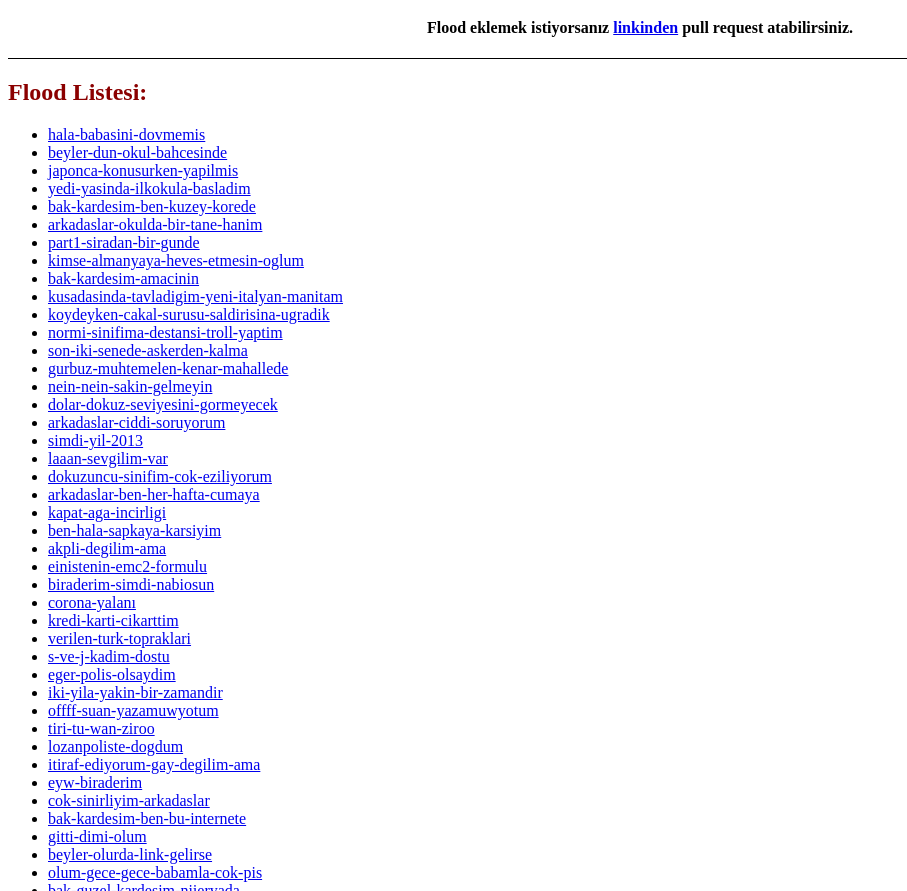
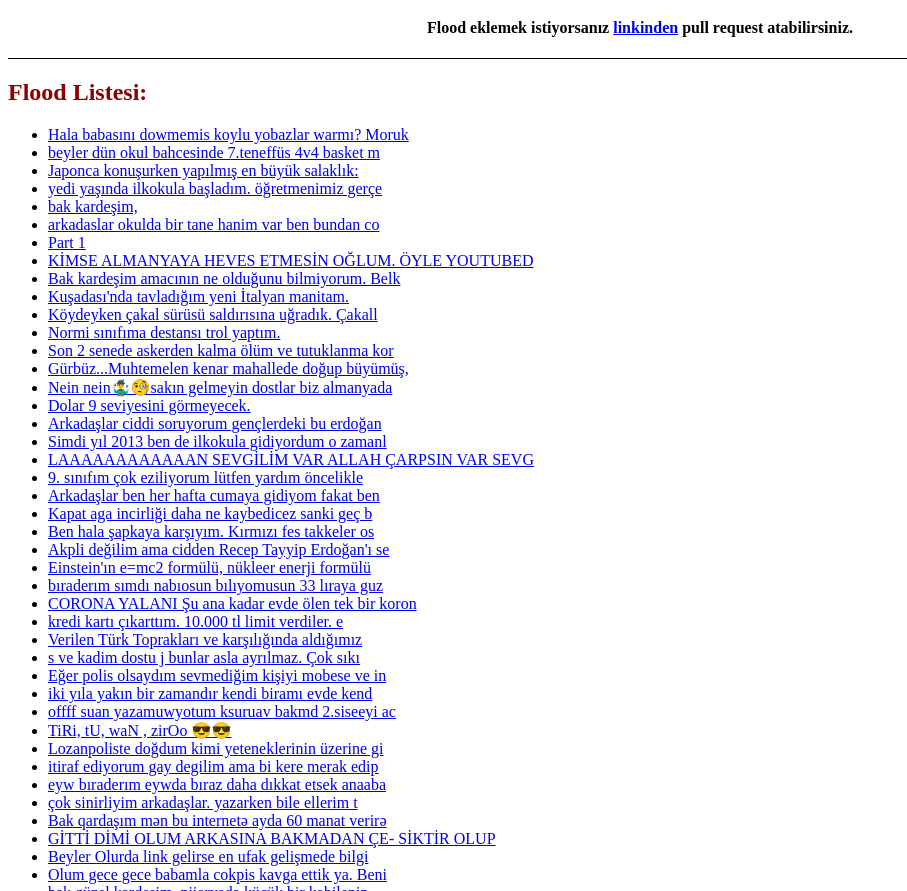
Before and after one commit to flood-archive/flood-archive.github.io, a plain HTML site: page docs/index.html in a window 1280 px wide. Shown: the part 61-952 px from the top of the page, without its empty margins (0-907 px from the left). Drawn offline with Linux system fonts and the light colour scheme.

Commit message:
Improve listing.

```diff
--- a/docs/index.html
+++ b/docs/index.html
@@ -33,55 +33,67 @@
 <div class="flood-list">
     <h2>Flood Listesi:</h2>
     <ul>
-    	<li><a href='https://raw.githubusercontent.com/flood-archive/flood-archive.github.io/master/floods/hala-babasini-dovmemis.txt'>hala-babasini-dovmemis</a></li>
-		<li><a href='https://raw.githubusercontent.com/flood-archive/flood-archive.github.io/master/floods/beyler-dun-okul-bahcesinde.txt'>beyler-dun-okul-bahcesinde</a></li>
-		<li><a href='https://raw.githubusercontent.com/flood-archive/flood-archive.github.io/master/floods/japonca-konusurken-yapilmis.txt'>japonca-konusurken-yapilmis</a></li>
-		<li><a href='https://raw.githubusercontent.com/flood-archive/flood-archive.github.io/master/floods/yedi-yasinda-ilkokula-basladim.txt'>yedi-yasinda-ilkokula-basladim</a></li>
-		<li><a href='https://raw.githubusercontent.com/flood-archive/flood-archive.github.io/master/floods/bak-kardesim-ben-kuzey-korede.txt'>bak-kardesim-ben-kuzey-korede</a></li>
-		<li><a href='https://raw.githubusercontent.com/flood-archive/flood-archive.github.io/master/floods/arkadaslar-okulda-bir-tane-hanim.txt'>arkadaslar-okulda-bir-tane-hanim</a></li>
-		<li><a href='https://raw.githubusercontent.com/flood-archive/flood-archive.github.io/master/floods/part1-siradan-bir-gunde.txt'>part1-siradan-bir-gunde</a></li>
-		<li><a href='https://raw.githubusercontent.com/flood-archive/flood-archive.github.io/master/floods/kimse-almanyaya-heves-etmesin-oglum.txt'>kimse-almanyaya-heves-etmesin-oglum</a></li>
-		<li><a href='https://raw.githubusercontent.com/flood-archive/flood-archive.github.io/master/floods/bak-kardesim-amacinin.txt'>bak-kardesim-amacinin</a></li>
-		<li><a href='https://raw.githubusercontent.com/flood-archive/flood-archive.github.io/master/floods/kusadasinda-tavladigim-yeni-italyan-manitam.txt'>kusadasinda-tavladigim-yeni-italyan-manitam</a></li>
-		<li><a href='https://raw.githubusercontent.com/flood-archive/flood-archive.github.io/master/floods/koydeyken-cakal-surusu-saldirisina-ugradik.txt'>koydeyken-cakal-surusu-saldirisina-ugradik</a></li>
-		<li><a href='https://raw.githubusercontent.com/flood-archive/flood-archive.github.io/master/floods/normi-sinifima-destansi-troll-yaptim.txt'>normi-sinifima-destansi-troll-yaptim</a></li>
-		<li><a href='https://raw.githubusercontent.com/flood-archive/flood-archive.github.io/master/floods/son-iki-senede-askerden-kalma.txt'>son-iki-senede-askerden-kalma</a></li>
-		<li><a href='https://raw.githubusercontent.com/flood-archive/flood-archive.github.io/master/floods/gurbuz-muhtemelen-kenar-mahallede.txt'>gurbuz-muhtemelen-kenar-mahallede</a></li>
-		<li><a href='https://raw.githubusercontent.com/flood-archive/flood-archive.github.io/master/floods/nein-nein-sakin-gelmeyin.txt'>nein-nein-sakin-gelmeyin</a></li>
-		<li><a href='https://raw.githubusercontent.com/flood-archive/flood-archive.github.io/master/floods/dolar-dokuz-seviyesini-gormeyecek.txt'>dolar-dokuz-seviyesini-gormeyecek</a></li>
-		<li><a href='https://raw.githubusercontent.com/flood-archive/flood-archive.github.io/master/floods/arkadaslar-ciddi-soruyorum.txt'>arkadaslar-ciddi-soruyorum</a></li>
-		<li><a href='https://raw.githubusercontent.com/flood-archive/flood-archive.github.io/master/floods/simdi-yil-2013.txt'>simdi-yil-2013</a></li>
-		<li><a href='https://raw.githubusercontent.com/flood-archive/flood-archive.github.io/master/floods/laaan-sevgilim-var.txt'>laaan-sevgilim-var</a></li>
-		<li><a href='https://raw.githubusercontent.com/flood-archive/flood-archive.github.io/master/floods/dokuzuncu-sinifim-cok-eziliyorum.txt'>dokuzuncu-sinifim-cok-eziliyorum</a></li>
-		<li><a href='https://raw.githubusercontent.com/flood-archive/flood-archive.github.io/master/floods/arkadaslar-ben-her-hafta-cumaya.txt'>arkadaslar-ben-her-hafta-cumaya</a></li>
-		<li><a href='https://raw.githubusercontent.com/flood-archive/flood-archive.github.io/master/floods/kapat-aga-incirligi.txt'>kapat-aga-incirligi</a></li>
-		<li><a href='https://raw.githubusercontent.com/flood-archive/flood-archive.github.io/master/floods/ben-hala-sapkaya-karsiyim.txt'>ben-hala-sapkaya-karsiyim</a></li>
-		<li><a href='https://raw.githubusercontent.com/flood-archive/flood-archive.github.io/master/floods/akpli-degilim-ama.txt'>akpli-degilim-ama</a></li>
-		<li><a href='https://raw.githubusercontent.com/flood-archive/flood-archive.github.io/master/floods/einistenin-emc2-formulu.txt'>einistenin-emc2-formulu</a></li>
-		<li><a href='https://raw.githubusercontent.com/flood-archive/flood-archive.github.io/master/floods/biraderim-simdi-nabiosun.txt'>biraderim-simdi-nabiosun</a></li>
-		<li><a href='https://raw.githubusercontent.com/flood-archive/flood-archive.github.io/master/floods/corona-yalanı.txt'>corona-yalanı</a></li>
-		<li><a href='https://raw.githubusercontent.com/flood-archive/flood-archive.github.io/master/floods/kredi-karti-cikarttim.txt'>kredi-karti-cikarttim</a></li>
-		<li><a href='https://raw.githubusercontent.com/flood-archive/flood-archive.github.io/master/floods/verilen-turk-topraklari.txt'>verilen-turk-topraklari</a></li>
-		<li><a href='https://raw.githubusercontent.com/flood-archive/flood-archive.github.io/master/floods/s-ve-j-kadim-dostu.txt'>s-ve-j-kadim-dostu</a></li>
-		<li><a href='https://raw.githubusercontent.com/flood-archive/flood-archive.github.io/master/floods/eger-polis-olsaydim.txt'>eger-polis-olsaydim</a></li>
-		<li><a href='https://raw.githubusercontent.com/flood-archive/flood-archive.github.io/master/floods/iki-yila-yakin-bir-zamandir.txt'>iki-yila-yakin-bir-zamandir</a></li>
-		<li><a href='https://raw.githubusercontent.com/flood-archive/flood-archive.github.io/master/floods/offff-suan-yazamuwyotum.txt'>offff-suan-yazamuwyotum</a></li>
-		<li><a href='https://raw.githubusercontent.com/flood-archive/flood-archive.github.io/master/floods/tiri-tu-wan-ziroo.txt'>tiri-tu-wan-ziroo</a></li>
-		<li><a href='https://raw.githubusercontent.com/flood-archive/flood-archive.github.io/master/floods/lozanpoliste-dogdum.txt'>lozanpoliste-dogdum</a></li>
-		<li><a href='https://raw.githubusercontent.com/flood-archive/flood-archive.github.io/master/floods/itiraf-ediyorum-gay-degilim-ama.txt'>itiraf-ediyorum-gay-degilim-ama</a></li>
-		<li><a href='https://raw.githubusercontent.com/flood-archive/flood-archive.github.io/master/floods/eyw-biraderim.txt'>eyw-biraderim</a></li>
-		<li><a href='https://raw.githubusercontent.com/flood-archive/flood-archive.github.io/master/floods/cok-sinirliyim-arkadaslar.txt'>cok-sinirliyim-arkadaslar</a></li>
-		<li><a href='https://raw.githubusercontent.com/flood-archive/flood-archive.github.io/master/floods/bak-kardesim-ben-bu-internete.txt'>bak-kardesim-ben-bu-internete</a></li>
-		<li><a href='https://raw.githubusercontent.com/flood-archive/flood-archive.github.io/master/floods/gitti-dimi-olum.txt'>gitti-dimi-olum</a></li>
-		<li><a href='https://raw.githubusercontent.com/flood-archive/flood-archive.github.io/master/floods/beyler-olurda-link-gelirse.txt'>beyler-olurda-link-gelirse</a></li>
-		<li><a href='https://raw.githubusercontent.com/flood-archive/flood-archive.github.io/master/floods/olum-gece-gece-babamla-cok-pis.txt'>olum-gece-gece-babamla-cok-pis</a></li>
-		<li><a href='https://raw.githubusercontent.com/flood-archive/flood-archive.github.io/master/floods/bak-guzel-kardesim-nijeryada.txt'>bak-guzel-kardesim-nijeryada</a></li>
-		<li><a href='https://raw.githubusercontent.com/flood-archive/flood-archive.github.io/master/floods/sayin-bezmenler.txt'>sayin-bezmenler</a></li>
-		<li><a href='https://raw.githubusercontent.com/flood-archive/flood-archive.github.io/master/floods/kim-jong-un.txt'>kim-jong-un</a></li>
-		<li><a href='https://raw.githubusercontent.com/flood-archive/flood-archive.github.io/master/floods/bu-postu-atan-kisi.txt'>bu-postu-atan-kisi</a></li>
-		<li><a href='https://raw.githubusercontent.com/flood-archive/flood-archive.github.io/master/floods/simdi-size-paradan-daha-degerli.txt'>simdi-size-paradan-daha-degerli</a></li>
-		<li><a href='https://raw.githubusercontent.com/flood-archive/flood-archive.github.io/master/floods/ben-kari-bulmak.txt'>ben-kari-bulmak</a></li>
-		<li><a href='https://raw.githubusercontent.com/flood-archive/flood-archive.github.io/master/floods/utopik-turkiye.txt'>utopik-turkiye</a></li>
+    	<li><a href='https://raw.githubusercontent.com/flood-archive/flood-archive.github.io/master/floods/hala-babasini-dovmemis.txt'>Hala babasını dowmemis koylu yobazlar warmı? Moruk</a></li>
+		<li><a href='https://raw.githubusercontent.com/flood-archive/flood-archive.github.io/master/floods/beyler-dun-okul-bahcesinde.txt'>beyler dün okul bahcesinde 7.teneffüs 4v4 basket m</a></li>
+		<li><a href='https://raw.githubusercontent.com/flood-archive/flood-archive.github.io/master/floods/japonca-konusurken-yapilmis.txt'>Japonca konuşurken yapılmış en büyük salaklık:
+</a></li>
+		<li><a href='https://raw.githubusercontent.com/flood-archive/flood-archive.github.io/master/floods/yedi-yasinda-ilkokula-basladim.txt'>yedi yaşında ilkokula başladım. öğretmenimiz gerçe</a></li>
+		<li><a href='https://raw.githubusercontent.com/flood-archive/flood-archive.github.io/master/floods/bak-kardesim-ben-kuzey-korede.txt'>bak kardeşim,
+</a></li>
+		<li><a href='https://raw.githubusercontent.com/flood-archive/flood-archive.github.io/master/floods/arkadaslar-okulda-bir-tane-hanim.txt'>arkadaslar okulda bir tane hanim var ben bundan co</a></li>
+		<li><a href='https://raw.githubusercontent.com/flood-archive/flood-archive.github.io/master/floods/part1-siradan-bir-gunde.txt'>Part 1
+</a></li>
+		<li><a href='https://raw.githubusercontent.com/flood-archive/flood-archive.github.io/master/floods/kimse-almanyaya-heves-etmesin-oglum.txt'>KİMSE ALMANYAYA HEVES ETMESİN OĞLUM. ÖYLE YOUTUBED</a></li>
+		<li><a href='https://raw.githubusercontent.com/flood-archive/flood-archive.github.io/master/floods/bak-kardesim-amacinin.txt'>Bak kardeşim amacının ne olduğunu bilmiyorum. Belk</a></li>
+		<li><a href='https://raw.githubusercontent.com/flood-archive/flood-archive.github.io/master/floods/kusadasinda-tavladigim-yeni-italyan-manitam.txt'>Kuşadası'nda tavladığım yeni İtalyan manitam.
+</a></li>
+		<li><a href='https://raw.githubusercontent.com/flood-archive/flood-archive.github.io/master/floods/koydeyken-cakal-surusu-saldirisina-ugradik.txt'>Köydeyken çakal sürüsü saldırısına uğradık. Çakall</a></li>
+		<li><a href='https://raw.githubusercontent.com/flood-archive/flood-archive.github.io/master/floods/normi-sinifima-destansi-troll-yaptim.txt'>Normi sınıfıma destansı trol yaptım.
+</a></li>
+		<li><a href='https://raw.githubusercontent.com/flood-archive/flood-archive.github.io/master/floods/son-iki-senede-askerden-kalma.txt'>Son 2 senede askerden kalma ölüm ve tutuklanma kor</a></li>
+		<li><a href='https://raw.githubusercontent.com/flood-archive/flood-archive.github.io/master/floods/gurbuz-muhtemelen-kenar-mahallede.txt'>Gürbüz...Muhtemelen kenar mahallede doğup büyümüş,</a></li>
+		<li><a href='https://raw.githubusercontent.com/flood-archive/flood-archive.github.io/master/floods/nein-nein-sakin-gelmeyin.txt'>Nein nein🤹‍♂️🧐sakın gelmeyin dostlar biz almanyada</a></li>
+		<li><a href='https://raw.githubusercontent.com/flood-archive/flood-archive.github.io/master/floods/dolar-dokuz-seviyesini-gormeyecek.txt'>Dolar 9 seviyesini görmeyecek.
+</a></li>
+		<li><a href='https://raw.githubusercontent.com/flood-archive/flood-archive.github.io/master/floods/arkadaslar-ciddi-soruyorum.txt'>Arkadaşlar ciddi soruyorum gençlerdeki bu erdoğan </a></li>
+		<li><a href='https://raw.githubusercontent.com/flood-archive/flood-archive.github.io/master/floods/simdi-yil-2013.txt'>Simdi yıl 2013 ben de ilkokula gidiyordum o zamanl</a></li>
+		<li><a href='https://raw.githubusercontent.com/flood-archive/flood-archive.github.io/master/floods/laaan-sevgilim-var.txt'>LAAAAAAAAAAAAN SEVGİLİM VAR ALLAH ÇARPSIN VAR SEVG</a></li>
+		<li><a href='https://raw.githubusercontent.com/flood-archive/flood-archive.github.io/master/floods/dokuzuncu-sinifim-cok-eziliyorum.txt'>9. sınıfım çok eziliyorum lütfen yardım öncelikle </a></li>
+		<li><a href='https://raw.githubusercontent.com/flood-archive/flood-archive.github.io/master/floods/arkadaslar-ben-her-hafta-cumaya.txt'>Arkadaşlar ben her hafta cumaya gidiyom fakat ben </a></li>
+		<li><a href='https://raw.githubusercontent.com/flood-archive/flood-archive.github.io/master/floods/kapat-aga-incirligi.txt'>Kapat aga incirliği daha ne kaybedicez sanki geç b</a></li>
+		<li><a href='https://raw.githubusercontent.com/flood-archive/flood-archive.github.io/master/floods/ben-hala-sapkaya-karsiyim.txt'>Ben hala şapkaya karşıyım. Kırmızı fes takkeler os</a></li>
+		<li><a href='https://raw.githubusercontent.com/flood-archive/flood-archive.github.io/master/floods/akpli-degilim-ama.txt'>Akpli değilim ama cidden Recep Tayyip Erdoğan'ı se</a></li>
+		<li><a href='https://raw.githubusercontent.com/flood-archive/flood-archive.github.io/master/floods/einistenin-emc2-formulu.txt'>Einstein'ın e=mc2 formülü, nükleer enerji formülü </a></li>
+		<li><a href='https://raw.githubusercontent.com/flood-archive/flood-archive.github.io/master/floods/biraderim-simdi-nabiosun.txt'>bıraderım sımdı nabıosun bılıyomusun 33 lıraya guz</a></li>
+		<li><a href='https://raw.githubusercontent.com/flood-archive/flood-archive.github.io/master/floods/corona-yalanı.txt'>CORONA YALANI Şu ana kadar evde ölen tek bir koron</a></li>
+		<li><a href='https://raw.githubusercontent.com/flood-archive/flood-archive.github.io/master/floods/kredi-karti-cikarttim.txt'>kredi kartı çıkarttım. 10.000 tl limit verdiler. e</a></li>
+		<li><a href='https://raw.githubusercontent.com/flood-archive/flood-archive.github.io/master/floods/verilen-turk-topraklari.txt'>Verilen Türk Toprakları ve karşılığında aldığımız
+</a></li>
+		<li><a href='https://raw.githubusercontent.com/flood-archive/flood-archive.github.io/master/floods/s-ve-j-kadim-dostu.txt'>s ve kadim dostu j bunlar asla ayrılmaz. Çok sıkı </a></li>
+		<li><a href='https://raw.githubusercontent.com/flood-archive/flood-archive.github.io/master/floods/eger-polis-olsaydim.txt'>Eğer polis olsaydım sevmediğim kişiyi mobese ve in</a></li>
+		<li><a href='https://raw.githubusercontent.com/flood-archive/flood-archive.github.io/master/floods/iki-yila-yakin-bir-zamandir.txt'>iki yıla yakın bir zamandır kendi biramı evde kend</a></li>
+		<li><a href='https://raw.githubusercontent.com/flood-archive/flood-archive.github.io/master/floods/offff-suan-yazamuwyotum.txt'>offff suan yazamuwyotum ksuruav bakmd 2.siseeyi ac</a></li>
+		<li><a href='https://raw.githubusercontent.com/flood-archive/flood-archive.github.io/master/floods/tiri-tu-wan-ziroo.txt'>TiRi, tU, waN , zirOo 😎😎
+</a></li>
+		<li><a href='https://raw.githubusercontent.com/flood-archive/flood-archive.github.io/master/floods/lozanpoliste-dogdum.txt'>Lozanpoliste doğdum kimi yeteneklerinin üzerine gi</a></li>
+		<li><a href='https://raw.githubusercontent.com/flood-archive/flood-archive.github.io/master/floods/itiraf-ediyorum-gay-degilim-ama.txt'>itiraf ediyorum gay degilim ama bi kere merak edip</a></li>
+		<li><a href='https://raw.githubusercontent.com/flood-archive/flood-archive.github.io/master/floods/eyw-biraderim.txt'>eyw bıraderım eywda bıraz daha dıkkat etsek anaaba</a></li>
+		<li><a href='https://raw.githubusercontent.com/flood-archive/flood-archive.github.io/master/floods/cok-sinirliyim-arkadaslar.txt'>çok sinirliyim arkadaşlar. yazarken bile ellerim t</a></li>
+		<li><a href='https://raw.githubusercontent.com/flood-archive/flood-archive.github.io/master/floods/bak-kardesim-ben-bu-internete.txt'>Bak qardaşım mən bu internetə ayda 60 manat verirə</a></li>
+		<li><a href='https://raw.githubusercontent.com/flood-archive/flood-archive.github.io/master/floods/gitti-dimi-olum.txt'>GİTTİ DİMİ OLUM ARKASINA BAKMADAN ÇE- SİKTİR OLUP </a></li>
+		<li><a href='https://raw.githubusercontent.com/flood-archive/flood-archive.github.io/master/floods/beyler-olurda-link-gelirse.txt'>Beyler Olurda link gelirse en ufak gelişmede bilgi</a></li>
+		<li><a href='https://raw.githubusercontent.com/flood-archive/flood-archive.github.io/master/floods/olum-gece-gece-babamla-cok-pis.txt'>Olum gece gece babamla cokpis kavga ettik ya. Beni</a></li>
+		<li><a href='https://raw.githubusercontent.com/flood-archive/flood-archive.github.io/master/floods/bak-guzel-kardesim-nijeryada.txt'>bak güzel kardeşim, nijeryada küçük bir kabilenin </a></li>
+		<li><a href='https://raw.githubusercontent.com/flood-archive/flood-archive.github.io/master/floods/sayin-bezmenler.txt'>(Tık tık tık tık)
+</a></li>
+		<li><a href='https://raw.githubusercontent.com/flood-archive/flood-archive.github.io/master/floods/kim-jong-un.txt'>KiM JONG UN UN KORKULU RÜYASI CEZAEViNiN Gladyatör</a></li>
+		<li><a href='https://raw.githubusercontent.com/flood-archive/flood-archive.github.io/master/floods/bu-postu-atan-kisi.txt'>bu postu atan kişi Kendisiyle yaklaşık 1-2 saat ka</a></li>
+		<li><a href='https://raw.githubusercontent.com/flood-archive/flood-archive.github.io/master/floods/simdi-size-paradan-daha-degerli.txt'>Şimdi size paradan daha değerli birşey vericem;
+</a></li>
+		<li><a href='https://raw.githubusercontent.com/flood-archive/flood-archive.github.io/master/floods/ben-kari-bulmak.txt'>Ben karı bulmak
+</a></li>
+		<li><a href='https://raw.githubusercontent.com/flood-archive/flood-archive.github.io/master/floods/utopik-turkiye.txt'>ÜTOPİK TÜRKİYE (a)
+</a></li>
 
     </ul>
 </div>
```
Also changed, not shown: 1 other file.
